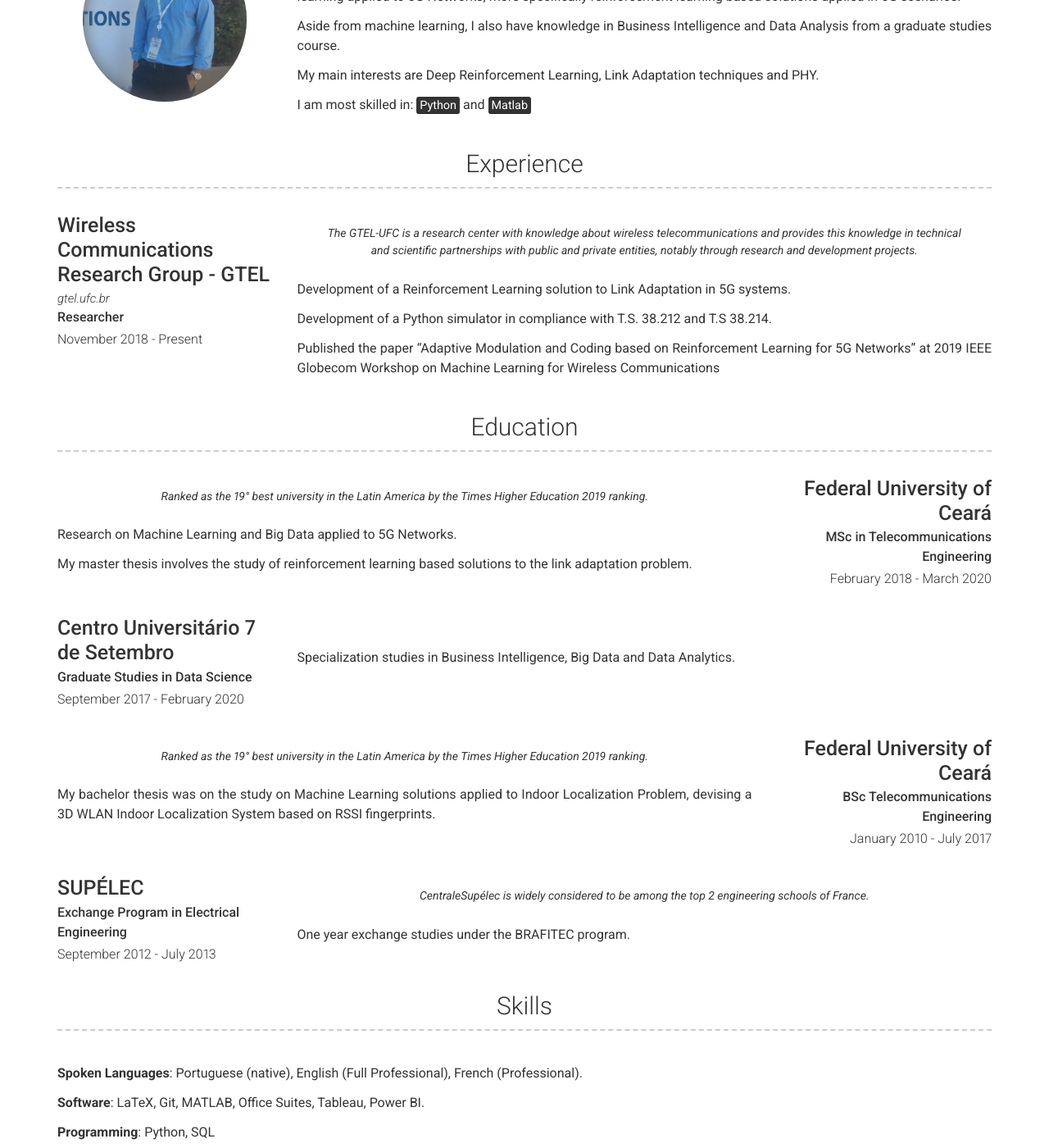
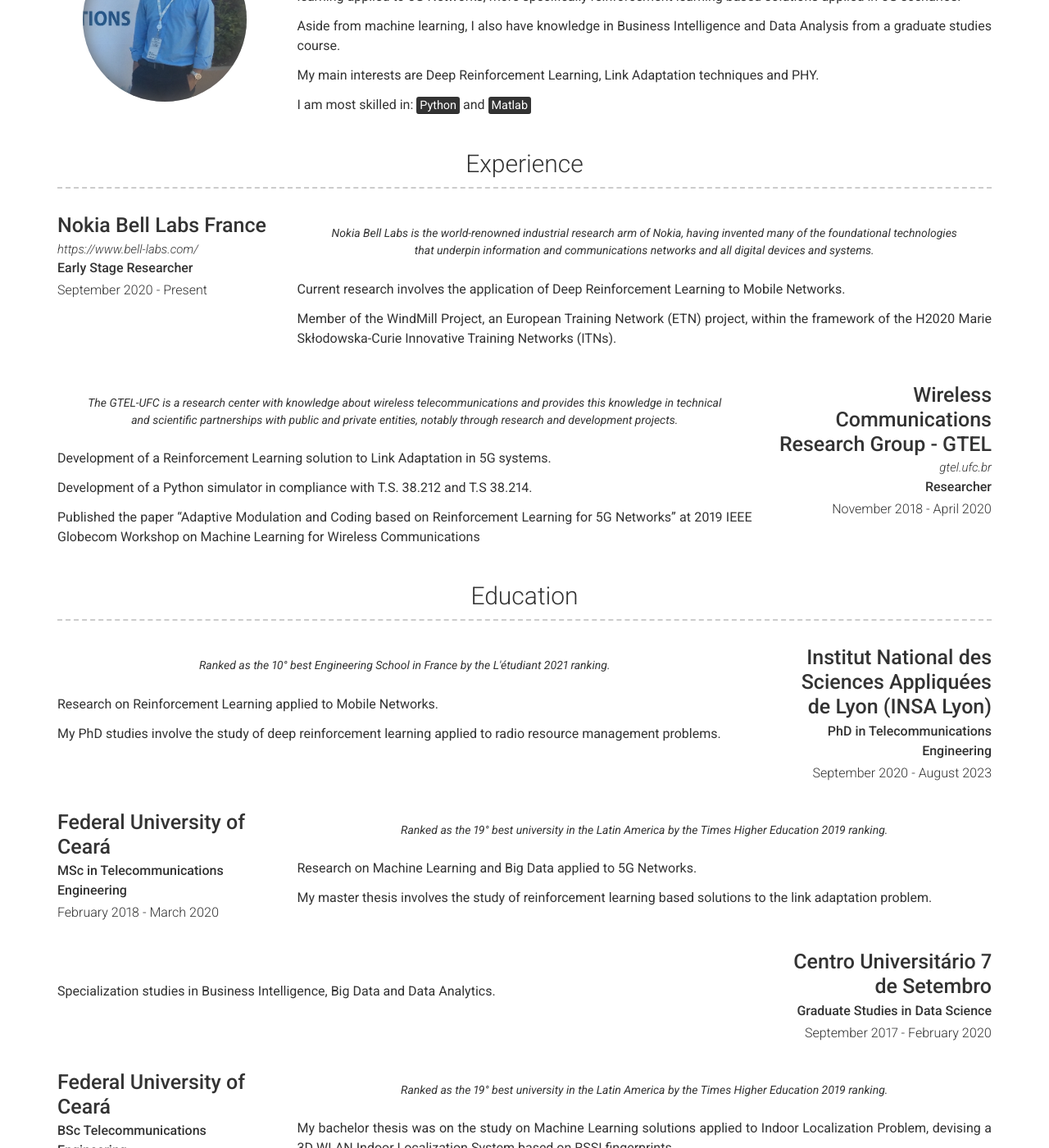
Before and after one commit to mateuspontesm/mateuspontesm.github.io, a Jekyll site: the page built from index.md, in a window 1280 px wide and 1400 px high, scrolled down 378 px. Shown: the whole window at 82% size. Built offline with Jekyll 4.4.1, drawn with Linux system fonts in a browser that asks for light colours; nearby versions of some CDN libraries; some of the changed text lies outside the part shown.

Commit message:
Added New Employment and education

```diff
--- a/_data/education.yml
+++ b/_data/education.yml
@@ -1,4 +1,16 @@
 - layout: right
+  name: Institut National des Sciences Appliquées de Lyon (INSA Lyon)
+  dates: September 2020 - August 2023
+  qualification: PhD in Telecommunications Engineering
+  quote: >
+    Ranked as the 10° best Engineering School in France by the L'étudiant 2021 ranking.
+  description: | # this will include new lines to allow paragraphs
+    Research on Reinforcement Learning applied to Mobile Networks.
+
+    My PhD studies involve the study of deep reinforcement learning applied to radio resource management problems.
+
+
+- layout: left
   name: Federal University of Ceará
   dates: February 2018 - March 2020
   qualification: MSc in Telecommunications Engineering
@@ -9,7 +21,7 @@
 
     My master thesis involves the study of reinforcement learning based solutions to the link adaptation problem.
 
-- layout: left
+- layout: right
   name: Centro Universitário 7 de Setembro
   dates: September 2017 - February 2020
   qualification: Graduate Studies in Data Science
@@ -18,7 +30,7 @@
   description: | # this will include new lines to allow paragraphs
     Specialization studies in Business Intelligence, Big Data and Data Analytics.
 
-- layout: right
+- layout: left
   name: Federal University of Ceará
   dates: January 2010 - July 2017
   qualification: BSc Telecommunications Engineering
@@ -27,7 +39,7 @@
   description: | # this will include new lines to allow paragraphs
     My bachelor thesis was on the study on Machine Learning solutions applied to Indoor Localization Problem, devising a 3D WLAN Indoor Localization System based on RSSI fingerprints.
 
-- layout: left
+- layout: right
   name: SUPÉLEC
   dates: September 2012 - July 2013
   qualification: Exchange Program in Electrical Engineering
--- a/_data/experience.yml
+++ b/_data/experience.yml
@@ -1,8 +1,20 @@
 - layout: left
+  company: Nokia Bell Labs France
+  link: https://www.bell-labs.com/
+  job_title: Early Stage Researcher
+  dates: September 2020 - Present
+  quote: >
+   Nokia Bell Labs is the world-renowned industrial research arm of Nokia, having invented many of the foundational technologies that underpin information and communications networks and all digital devices and systems.
+  description: | # this will include new lines to allow paragraphs
+    Current research involves the application of Deep Reinforcement Learning to Mobile Networks.
+
+    Member of the WindMill Project, an European Training Network (ETN) project, within the framework of the H2020 Marie Skłodowska-Curie Innovative Training Networks (ITNs).
+
+- layout: right
   company: Wireless Communications Research Group - GTEL
   link: gtel.ufc.br
   job_title: Researcher
-  dates: November 2018 - Present
+  dates: November 2018 - April 2020
   quote: >
    The GTEL-UFC is a research center with knowledge about wireless telecommunications and provides this knowledge in technical and scientific partnerships with public and private entities, notably through research and development projects.
   description: | # this will include new lines to allow paragraphs
```
